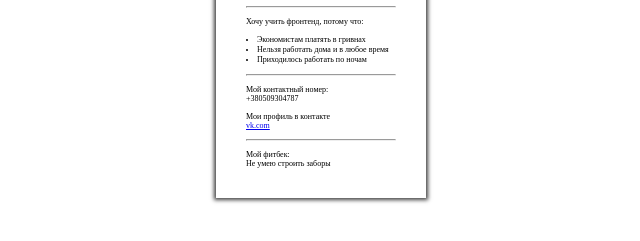
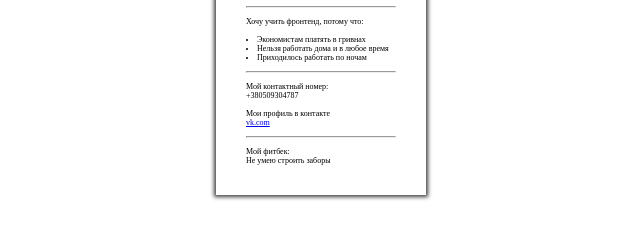
Before and after one commit to SamConsants/HomeWork_4a, a plain HTML site: page homework1/index.html in a window 1280 px wide. Shown: the part 167-408 px from the top of the page, without its empty margins (319-959 px from the left). Drawn offline with Linux system fonts and the light colour scheme.

Commit message:
added new file

```diff
--- a/homework1/css/style.css
+++ b/homework1/css/style.css
@@ -21,6 +21,7 @@ body {
 
 h1, .img {
 	text-align: center;
+	line-height: normal;
 }
 h1 {
 	font-size: 12px;
@@ -34,6 +35,6 @@ ul {
 }
 
 li {
-	line-height: 10px;
+	line-height: normal;
 	list-style-position: inside;
 }
```
